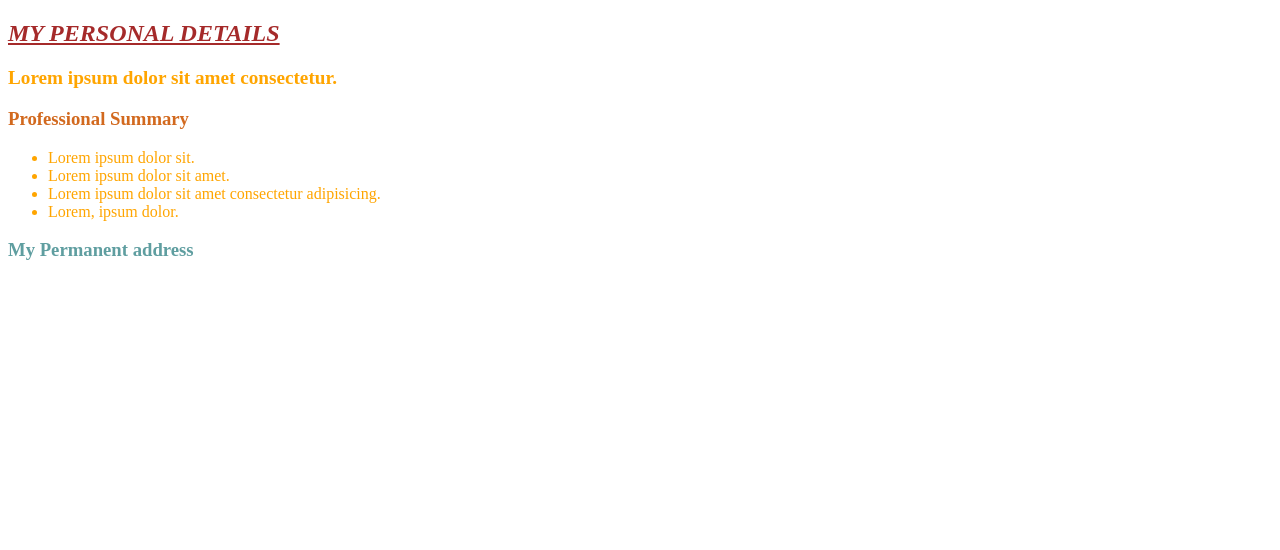
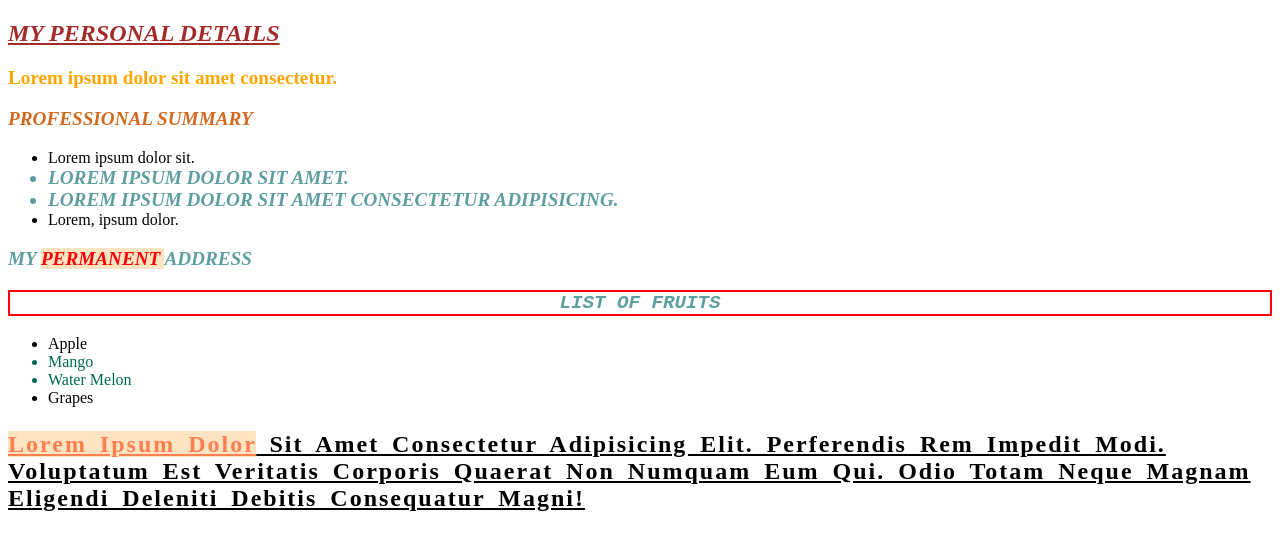
Before and after one commit to Akashh2151/my-profile, a plain HTML site: page csslearing.html in a window 1280 px wide. Drawn offline with Linux system fonts and the light colour scheme.

Commit message:
adding css
adding css

```diff
--- a/csslearing.html
+++ b/csslearing.html
@@ -5,14 +5,50 @@
     <meta name="viewport" content="width=device-width, initial-scale=1.0">
     <title>CSS Learning</title>
     <style>
-        li{
+        /* li{
             color: orange;
-        }
-        h3{
+        } */
+        #address{
             color: cadetblue;
         }
         #summary{
             color: chocolate;
+        }
+        span{
+            color: red;
+            background-color: bisque;
+        }
+        /* This is the combinator selector, which is not recommended */
+        #summary2, #summary3, h3{
+            color: cadetblue;
+            font-weight: bolder;
+            font-size: larger;
+            text-transform: uppercase;
+            font-style: italic;
+        }
+        .fruit{
+            /* color: rgb(30, 100, 100);   */
+            color: #036753;
+        }
+        .para{
+            color: #000000;
+            font-size: x-large;
+            font-weight: bolder;
+            text-transform: capitalize;
+            letter-spacing: 2px;
+            word-spacing: 5px;
+            text-decoration: underline;
+            /* text-shadow: 4px 4px 2px rgba(0,0,0,0.6); */
+        }
+        .listFruits{
+            border: 2px solid red;
+            text-align: center;
+            font-family:'Courier New', Courier, monospace;
+        }
+        .myspan{
+            color: coral;
+            text-decoration: underline;
+
         }
     </style>
 </head>
@@ -23,11 +59,23 @@
     <h3 id="summary"> Professional Summary </h3>
     <ul>
         <li>Lorem ipsum dolor sit.</li>
-        <li>Lorem ipsum dolor sit amet.</li>
-        <li>Lorem ipsum dolor sit amet consectetur adipisicing.</li>
+        <li id="summary2">Lorem ipsum dolor sit amet.</li>
+        <li id="summary3">Lorem ipsum dolor sit amet consectetur adipisicing.</li>
         <li>Lorem, ipsum dolor.</li>
     </ul>
-    <h3> My Permanent address</h3>
+    <h3> My <span> Permanent </span> address</h3>
+    <h3 class="listFruits"> List Of Fruits </h3>
+    <ul>
+        <li> Apple </li>
+        <li class="fruit"> Mango </li>
+        <li class="fruit"> Water Melon </li>
+        <li> Grapes </li>
+    </ul>
+
+    <p class="para">
+       <span class="myspan">Lorem ipsum dolor</span>  sit amet consectetur adipisicing elit. Perferendis rem impedit modi. Voluptatum est veritatis corporis quaerat non numquam eum qui. Odio totam neque magnam eligendi deleniti debitis consequatur magni!
+    </p>
+
 
 </body>
 </html>
```
